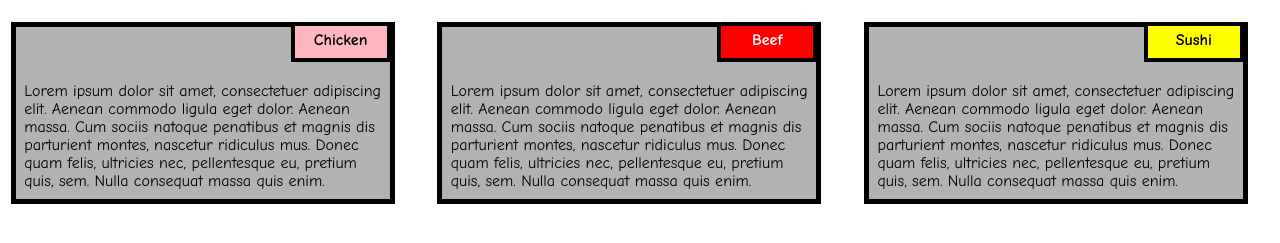
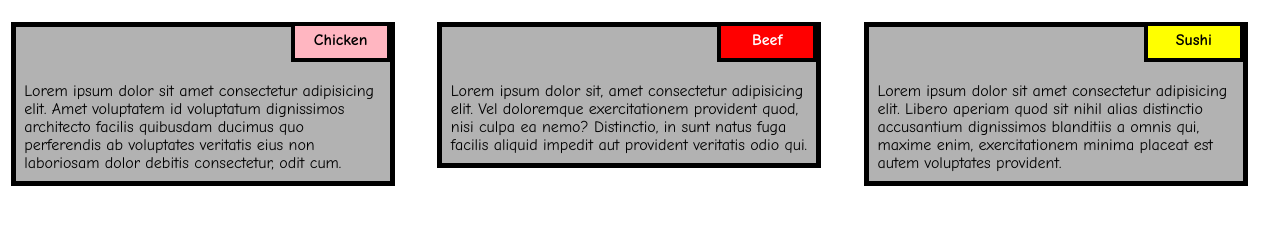
Before and after one commit to Mirrou-Mhmd/coursera-test, a plain HTML site: page site/index.html in a window 1280 px wide. Shown: the part 95-338 px from the top of the page. Drawn offline with Linux system fonts and the light colour scheme.

Commit message:
My first page

```diff
--- a/site/index.html
+++ b/site/index.html
@@ -17,30 +17,27 @@
 	<div class="col-lg-4 col-md-6 col-sm-12">
 		<div class="box">
 			<p class="content-name name1">Chicken</p>
-			<p class="content">Lorem ipsum dolor sit amet, consectetuer adipiscing elit. Aenean commodo ligula eget
-				dolor. Aenean massa. Cum sociis natoque penatibus et magnis dis parturient montes, nascetur ridiculus
-				mus. Donec quam felis, ultricies nec, pellentesque eu, pretium quis, sem. Nulla consequat massa quis
-				enim.</p>
+			<p class="content">Lorem ipsum dolor sit amet consectetur adipisicing elit. Amet voluptatem id voluptatum
+				dignissimos architecto facilis quibusdam ducimus quo perferendis ab voluptates veritatis eius non
+				laboriosam dolor debitis consectetur, odit cum.</p>
 		</div>
 	</div>
 
 	<div class="col-lg-4 col-md-6 col-sm-12">
 		<div class="box">
 			<p class="content-name name2">Beef</p>
-			<p class="content">Lorem ipsum dolor sit amet, consectetuer adipiscing elit. Aenean commodo ligula eget
-				dolor. Aenean massa. Cum sociis natoque penatibus et magnis dis parturient montes, nascetur ridiculus
-				mus. Donec quam felis, ultricies nec, pellentesque eu, pretium quis, sem. Nulla consequat massa quis
-				enim.</p>
+			<p class="content">Lorem ipsum dolor sit, amet consectetur adipisicing elit. Vel doloremque exercitationem
+				provident quod, nisi culpa ea nemo? Distinctio, in sunt natus fuga facilis aliquid impedit aut provident
+				veritatis odio qui. </p>
 		</div>
 	</div>
 
 	<div class="col-lg-4 col-md-12 col-sm-12">
 		<div class="box">
 			<p class="content-name name3">Sushi</p>
-			<p class="content">Lorem ipsum dolor sit amet, consectetuer adipiscing elit. Aenean commodo ligula eget
-				dolor. Aenean massa. Cum sociis natoque penatibus et magnis dis parturient montes, nascetur ridiculus
-				mus. Donec quam felis, ultricies nec, pellentesque eu, pretium quis, sem. Nulla consequat massa quis
-				enim.</p>
+			<p class="content">Lorem ipsum dolor sit amet consectetur adipisicing elit. Libero aperiam quod sit nihil
+				alias distinctio accusantium dignissimos blanditiis a omnis qui, maxime enim, exercitationem minima
+				placeat est autem voluptates provident.</p>
 		</div>
 	</div>
 
```
